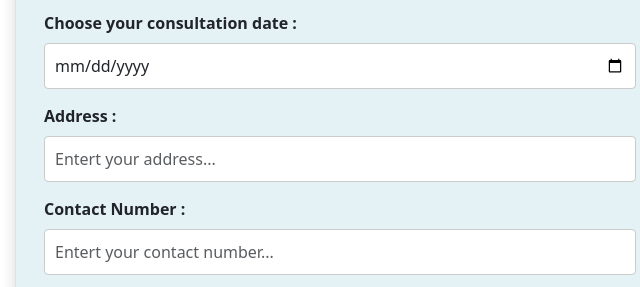
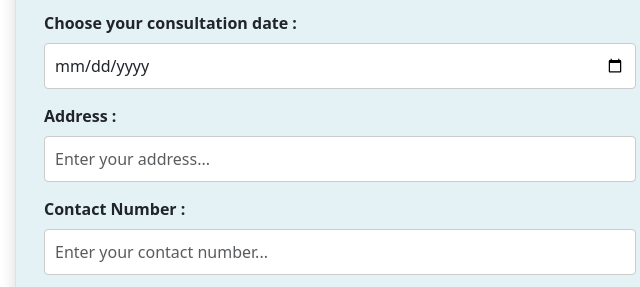
Before and after one commit to esojas/HCI-Group-Final-Project, a website: page VetBooking.html in a window 1280 px wide. Shown: the part 2040-2327 px from the top of the page, 300-940 px from the left. Drawn offline with nearby package versions, Linux system fonts and the light colour scheme.

Commit message:
Update VetBooking.html

```diff
--- a/VetBooking.html
+++ b/VetBooking.html
@@ -109,10 +109,10 @@
             <input class="form-control" type="date" id="consultationCheckIn">
 
             <label for="inputAddress">Address :</label>
-            <input type="text" class="form-control" id="inputAddress" placeholder="Entert your address...">
+            <input type="text" class="form-control" id="inputAddress" placeholder="Enter your address...">
 
             <label for="inputContact">Contact Number :</label>
-            <input type="text" class="form-control" id="inputContact" placeholder="Entert your contact number...">
+            <input type="text" class="form-control" id="inputContact" placeholder="Enter your contact number...">
           </div>
 
         <div class="form-group">
```
